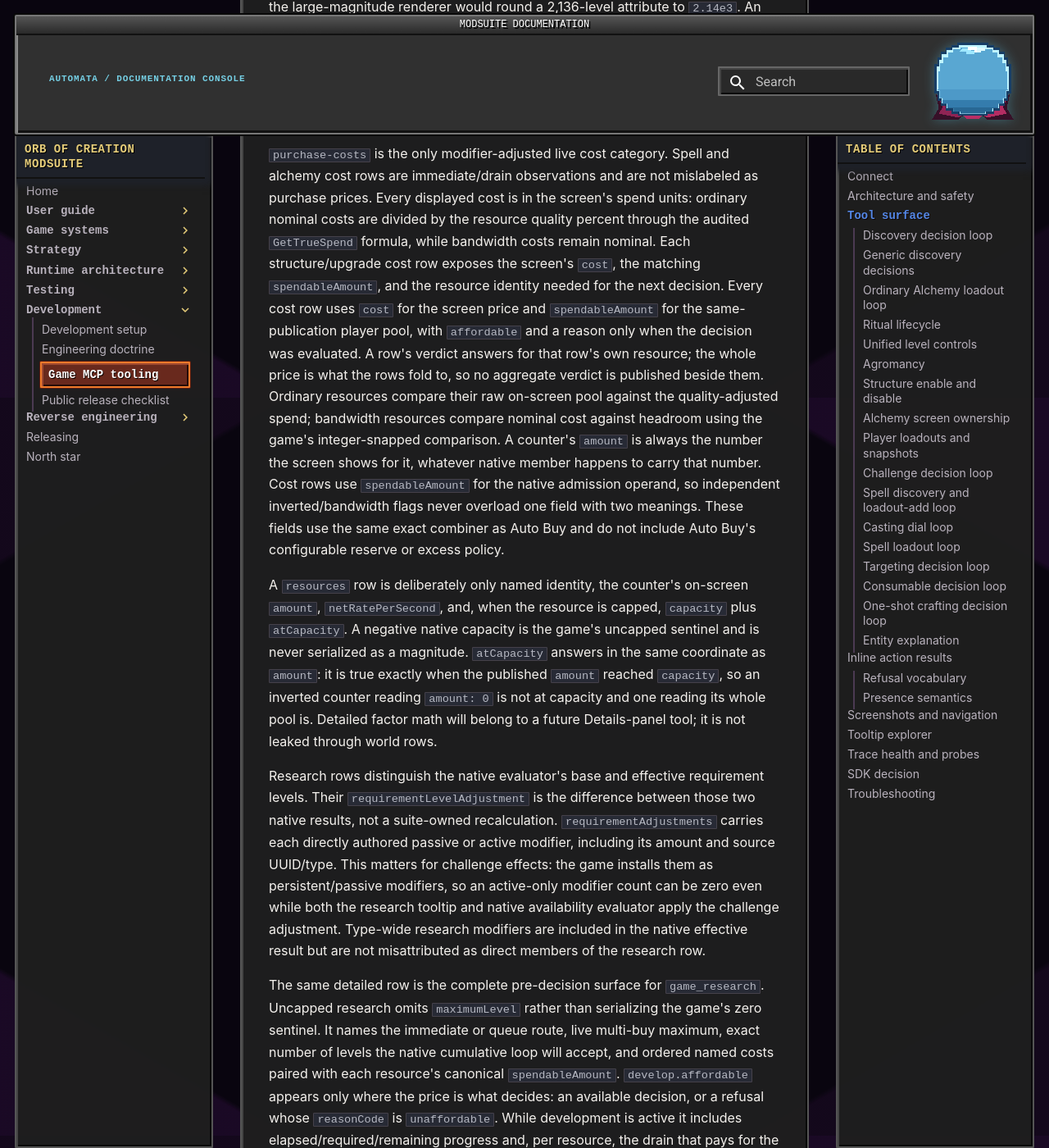
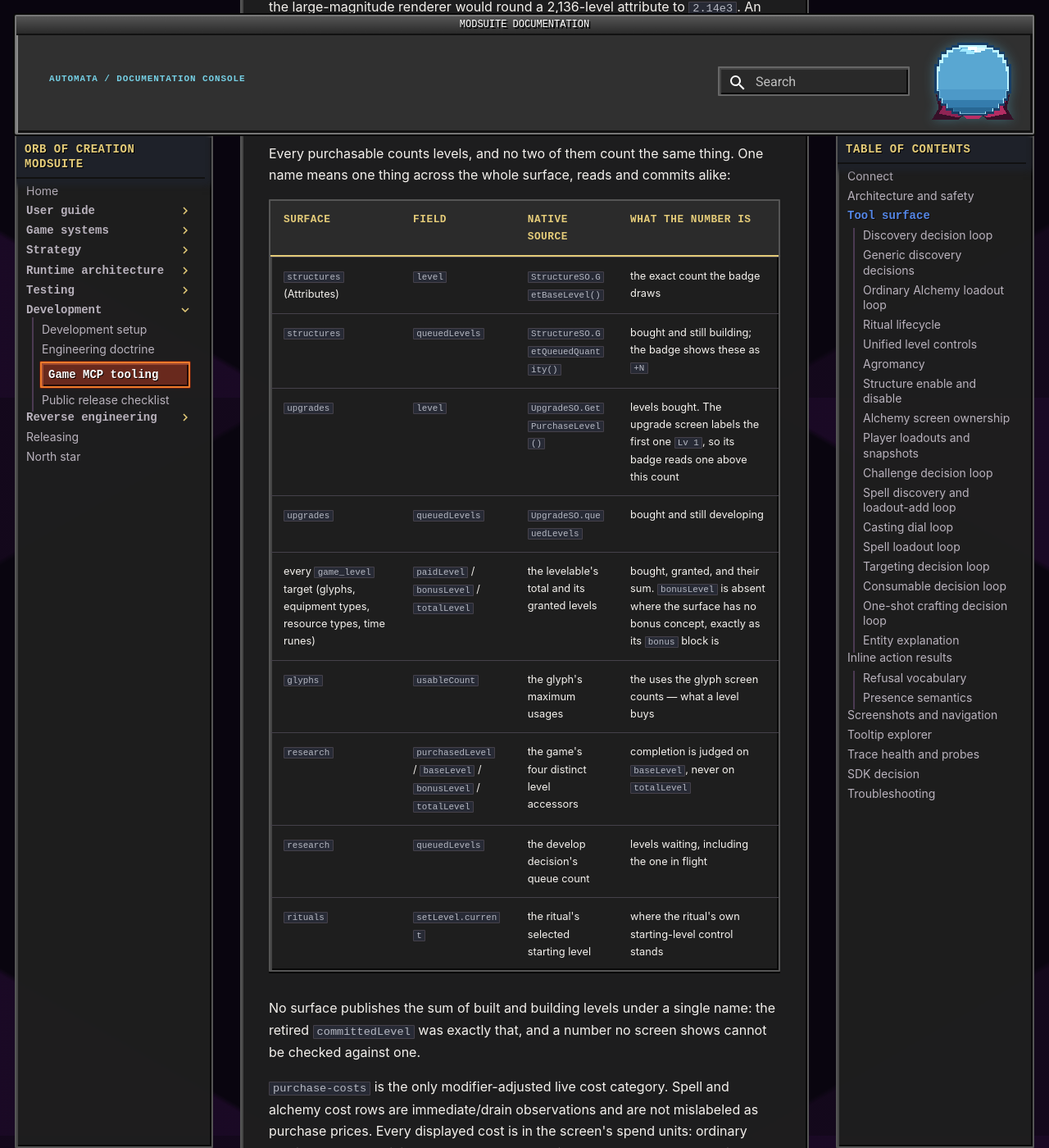
Before and after one commit to Vojow/OrbOfCreation-ModSuite, an MkDocs documentation site: the page built from docs/development/mcp-tools.md, in a window 1280 px wide and 1400 px high, scrolled down 7615 px. Shown: the whole window at 82% size. Built offline with MkDocs 1.6.1 and Material for MkDocs 9.7.7, drawn with Linux system fonts in a browser that asks for light colours; comment, search, counter and statistics services are not loaded; some of the changed text lies outside the part shown.

Commit message:
docs: one table says what every level number on the wire is
Five surfaces publish something called a level and they count five different
things, which is how a caller reads an attribute badge against an upgrade's
purchase count and concludes the wire is wrong. The table names each one and its
native source, and states the rule the retired committedLevel broke: no field
publishes the sum of built and building levels, because no screen shows it.

The payment paragraph also names the coordinate remaining is read in — the same
spendable amount every cost row uses, headroom for a bandwidth resource — and
says plainly that a volatile resource will not reconcile against a balance read
at another instant.

```diff
--- a/docs/development/mcp-tools.md
+++ b/docs/development/mcp-tools.md
@@ -227,6 +227,24 @@ number is repeated under a second name. Both are exact counts on the wire: the b
 only when the upgrade has a ceiling: a negative native maximum is the uncapped sentinel, so both
 fields are absent together rather than reading `0`. An exhausted upgrade reads `already_maxed` and
 publishes no `affordable`, because a level that cannot be bought has no price to be short of.
+
+Every purchasable counts levels, and no two of them count the same thing. One name means one thing
+across the whole surface, reads and commits alike:
+
+| Surface | Field | Native source | What the number is |
+| --- | --- | --- | --- |
+| `structures` (Attributes) | `level` | `StructureSO.GetBaseLevel()` | the exact count the badge draws |
+| `structures` | `queuedLevels` | `StructureSO.GetQueuedQuantity()` | bought and still building; the badge shows these as `+N` |
+| `upgrades` | `level` | `UpgradeSO.GetPurchaseLevel()` | levels bought. The upgrade screen labels the first one `Lv 1`, so its badge reads one above this count |
+| `upgrades` | `queuedLevels` | `UpgradeSO.queuedLevels` | bought and still developing |
+| every `game_level` target (glyphs, equipment types, resource types, time runes) | `paidLevel` / `bonusLevel` / `totalLevel` | the levelable's total and its granted levels | bought, granted, and their sum. `bonusLevel` is absent where the surface has no bonus concept, exactly as its `bonus` block is |
+| `glyphs` | `usableCount` | the glyph's maximum usages | the uses the glyph screen counts — what a level buys |
+| `research` | `purchasedLevel` / `baseLevel` / `bonusLevel` / `totalLevel` | the game's four distinct level accessors | completion is judged on `baseLevel`, never on `totalLevel` |
+| `research` | `queuedLevels` | the develop decision's queue count | levels waiting, including the one in flight |
+| `rituals` | `setLevel.current` | the ritual's selected starting level | where the ritual's own starting-level control stands |
+
+No surface publishes the sum of built and building levels under a single name: the retired
+`committedLevel` was exactly that, and a number no screen shows cannot be checked against one.
 
 `purchase-costs` is the only modifier-adjusted live cost category. Spell and alchemy cost rows are
 immediate/drain observations and are not mislabeled as purchase prices. Every displayed cost is in
@@ -899,9 +917,12 @@ A committed purchase reports what it paid: `game_purchase` carries `paid[]`, and
 never admitted against a price — the free `game_structure` toggle on the same priced attribute —
 does not. Per resource the price named, `paid[]` carries the `resource` identity, `cost` — the price
 the action was admitted at, the same number that resource's cost row showed, charged by the game's
-own transaction — and `remaining`, read from the settled world. There is no delta field: the
-difference between two worlds also contains every income stream and every other spender in that
-window, so it is not a price and is not computed.
+own transaction — and `remaining`, read from the settled world in the same spendable coordinate
+every cost row's `spendableAmount` uses, which is headroom for a bandwidth resource rather than
+stored quantity. There is no delta field: the difference between two worlds also contains every
+income stream and every other spender in that window, so it is not a price and is not computed. On
+a volatile resource `remaining` will not reconcile with `cost` against a balance read at any other
+instant, and that is the resource moving, not the field drifting.
 
 JSON tool data is emitted once in `structuredContent`; `content` appears only for actual inline media
 such as screenshots, and success omits the false `isError` default. The server does not repeat the
```
